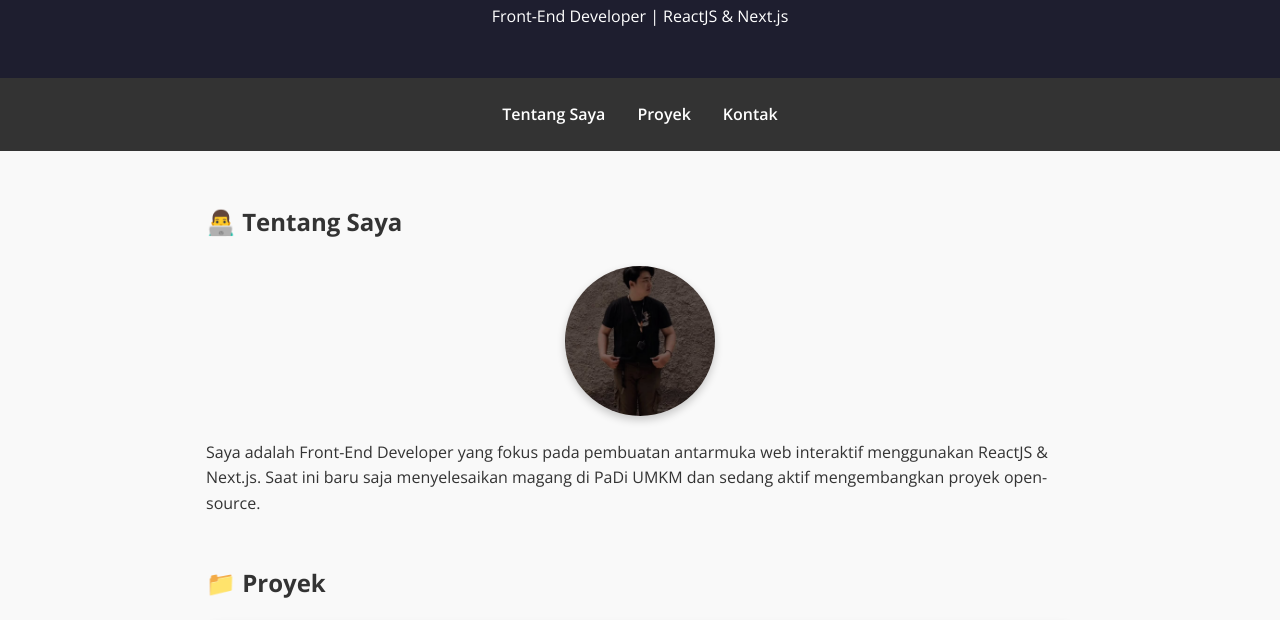
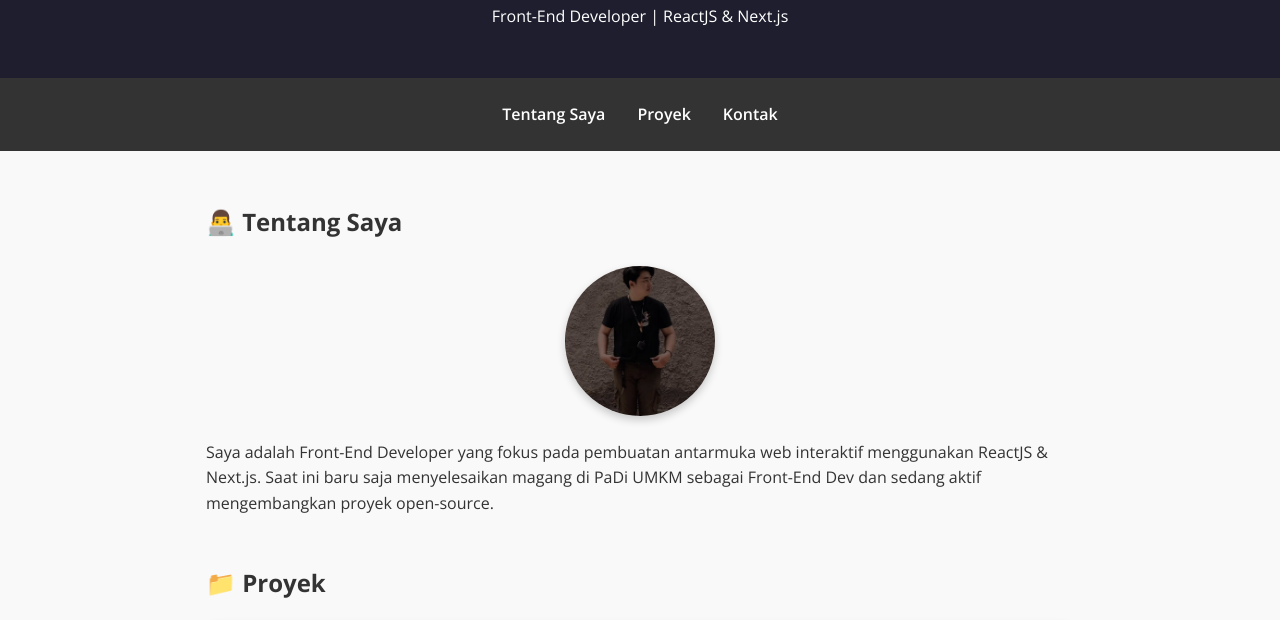
Before and after one commit to atriadha99/workshop, a plain HTML site: page index.html in a window 1280 px wide. Shown: the part 122-742 px from the top of the page. Drawn offline with nearby package versions, Linux system fonts and the light colour scheme.

Commit message:
modified

```diff
--- a/index.html
+++ b/index.html
@@ -27,7 +27,7 @@
       </div>
       <p>
         Saya adalah Front-End Developer yang fokus pada pembuatan antarmuka web interaktif menggunakan ReactJS & Next.js.
-        Saat ini baru saja menyelesaikan magang di PaDi UMKM dan sedang aktif mengembangkan proyek open-source.
+        Saat ini baru saja menyelesaikan magang di PaDi UMKM sebagai Front-End Dev dan sedang aktif mengembangkan proyek open-source.
       </p>
     </section>
 
```
